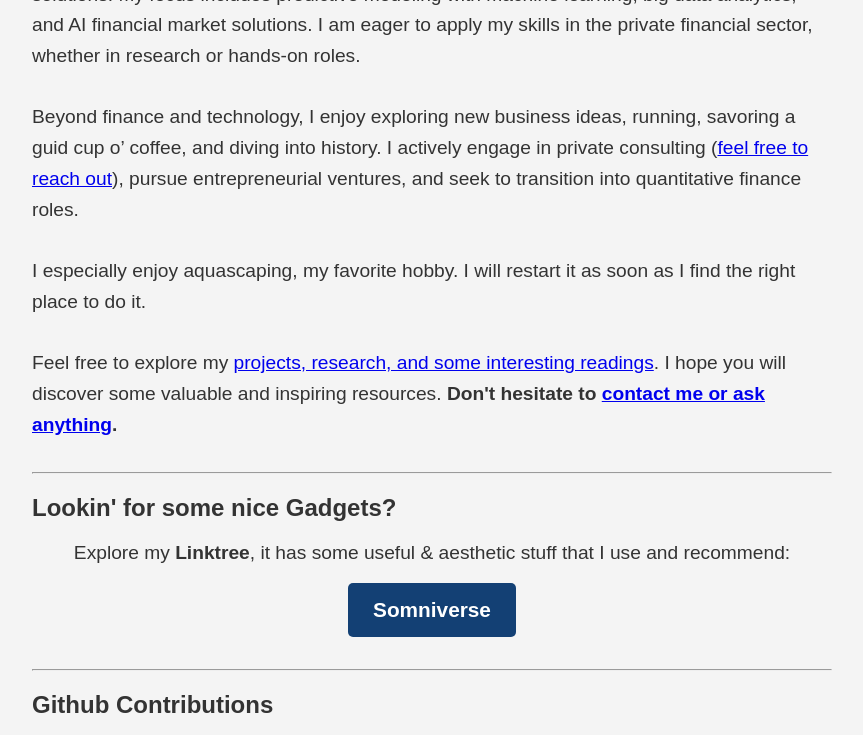
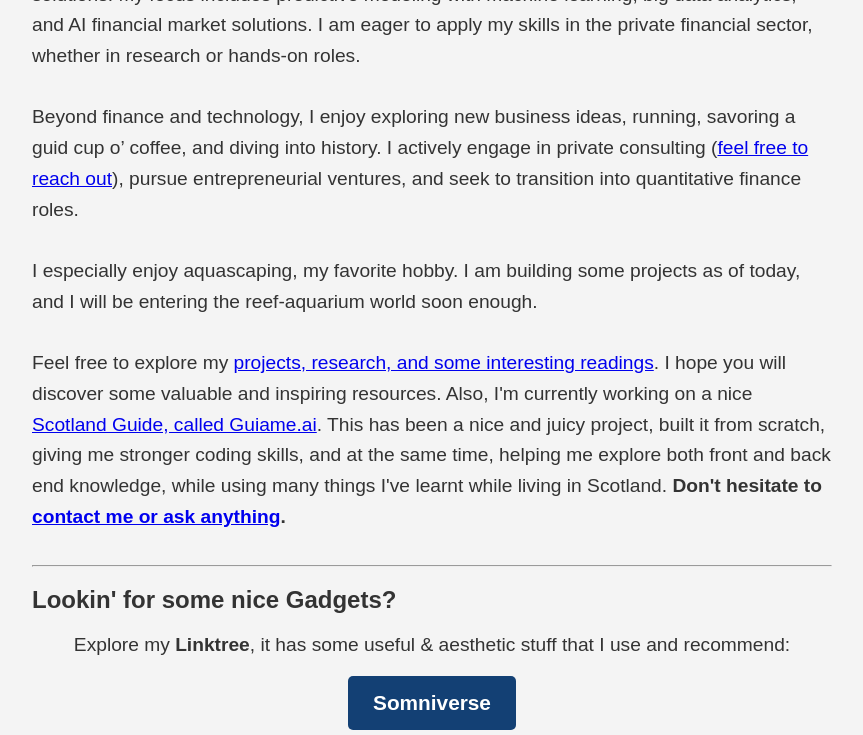
Before and after one commit to GregSom-MSc/GregSom-MSc.github.io, a Jekyll site: the page built from index.md, in a window 1280 px wide and 900 px high, scrolled down 472 px, cut to the strip 0-735 px from the top of the window. Shown: the whole strip, without its empty margins (208-1071 px from the left). Built offline with Jekyll 4.4.1, drawn with Linux system fonts in a browser that asks for light colours.

Commit message:
new changes

```diff
--- a/index.md
+++ b/index.md
@@ -11,9 +11,11 @@ layout: default
 
     Beyond finance and technology, I enjoy exploring new business ideas, running, savoring a guid cup o’ coffee, and diving into history. I actively engage in private consulting (<a href="https://GregSom-MSc.github.io/contact">feel free to reach out</a>), pursue entrepreneurial ventures, and seek to transition into quantitative finance roles.  <br><br>
 
-    I especially enjoy aquascaping, my favorite hobby. I will restart it as soon as I find the right place to do it. <br><br>
+    I especially enjoy aquascaping, my favorite hobby. I am building some projects as of today, and I will be entering the reef-aquarium world soon enough. <br><br>
 
     Feel free to explore my <a href="https://GregSom-MSc.github.io/research">projects, research, and some interesting readings</a>. I hope you will discover some valuable and inspiring resources.
+
+    Also, I'm currently working on a nice <a href="https://GregSom-MSc.github.io/guiame-ai">Scotland Guide, called Guiame.ai</a>. This has been a nice and juicy project, built it from scratch, giving me stronger coding skills, and at the same time, helping me explore both front and back end knowledge, while using many things I've learnt while living in Scotland.
 
 <b>Don't hesitate to <a href="https://GregSom-MSc.github.io/contact">contact me or ask anything</a>.</b>
 
```
